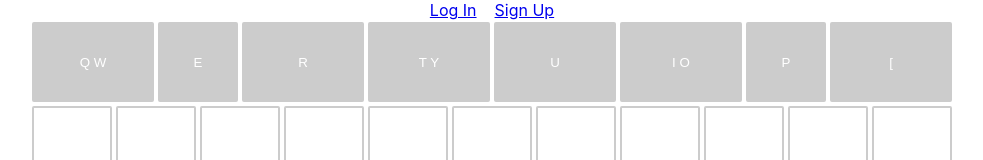
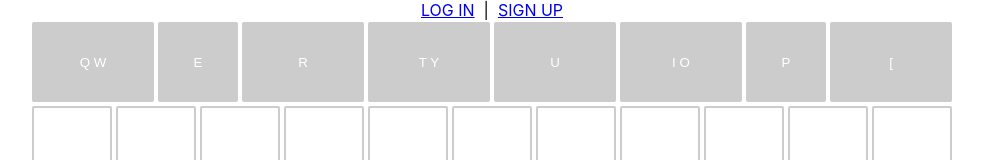
Before and after one commit to irfanahmd/socket-synth, a React (Create React App) app: page / in a window 1280 px wide. Shown: the top 160 px of the page, without its empty margins (148-1131 px from the left). Built offline with nearby package versions, Linux system fonts and the light colour scheme.

Commit message:
refactored the NavBar's display based on auth status

```diff
--- a/src/components/NavBar/NavBar.css
+++ b/src/components/NavBar/NavBar.css
@@ -0,0 +1,3 @@
+.NavBar-welcome {
+  color: grey;
+}
--- a/src/components/NavBar/NavBar.jsx
+++ b/src/components/NavBar/NavBar.jsx
@@ -5,12 +5,24 @@ import './NavBar.css';
 
 //look into NavLink on react-puppies-crud app for styling
 
-const NavBar = () => {
+const NavBar = (props) => {
+  let nav = props.user ?
+
+  <div>
+    <Link to='' className='NavBar-link'>LOG OUT</Link>
+    &nbsp;&nbsp;|&nbsp;&nbsp;&nbsp;
+    <span className='NavBar-welcome'>WELCOME, {props.user.username}</span>
+  </div>
+    :
+  <div>
+    <Link to='/login' className='NavBar-link'>LOG IN</Link>
+    &nbsp;&nbsp;|&nbsp;&nbsp;
+    <Link to='/signup' className='NavBar-link'>SIGN UP</Link>
+  </div>;
+
   return (
     <div className='NavBar'>
-      <Link to="/login" className='NavBar-link'>Log In</Link>
-      &nbsp;&nbsp;&nbsp;&nbsp;
-      <Link to="/signup" className='NavBar-link'>Sign Up</Link>
+      {nav}
     </div>
   );
 };
--- a/src/pages/App/App.js
+++ b/src/pages/App/App.js
@@ -12,7 +12,7 @@ function App() {
 
   return (
     <div className="App">
-      <NavBar />
+      <NavBar user={user} />
       <Switch>
         <Route
           exact
```
